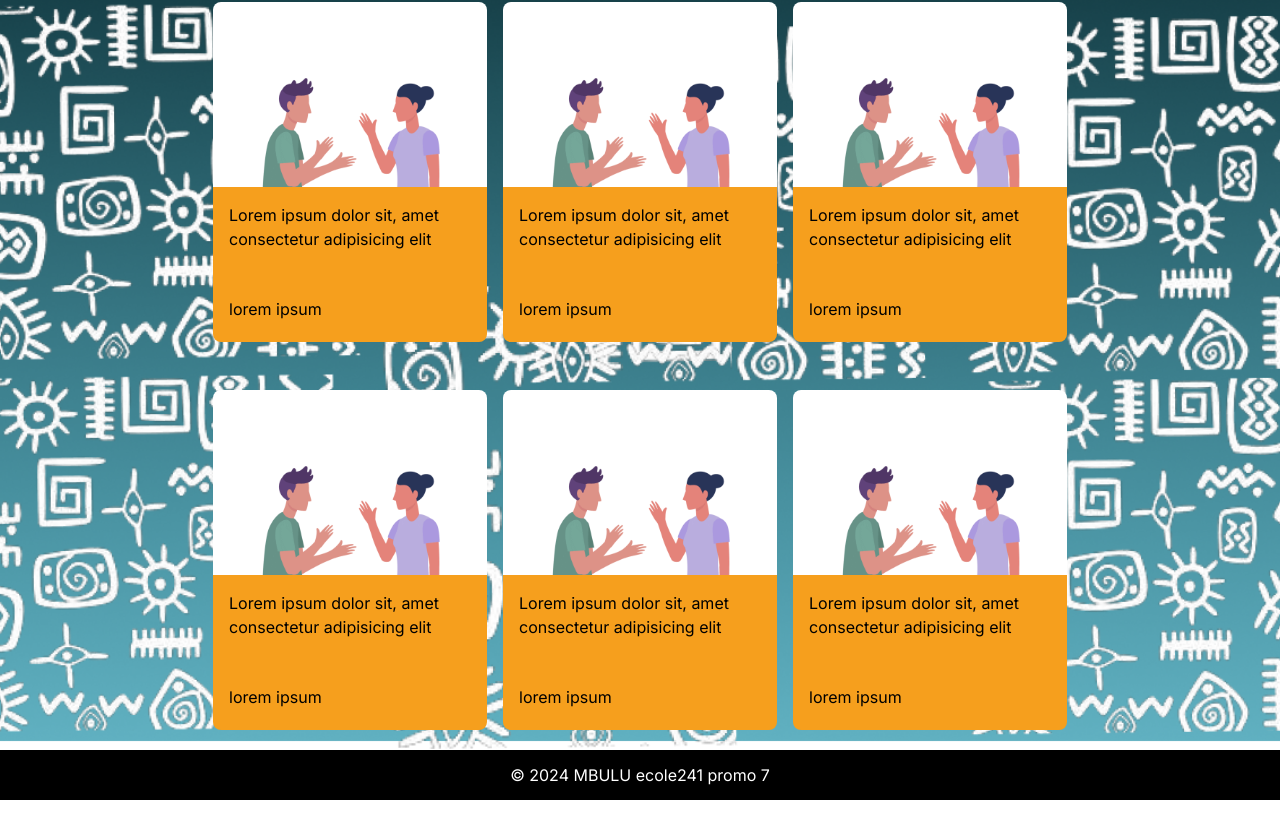
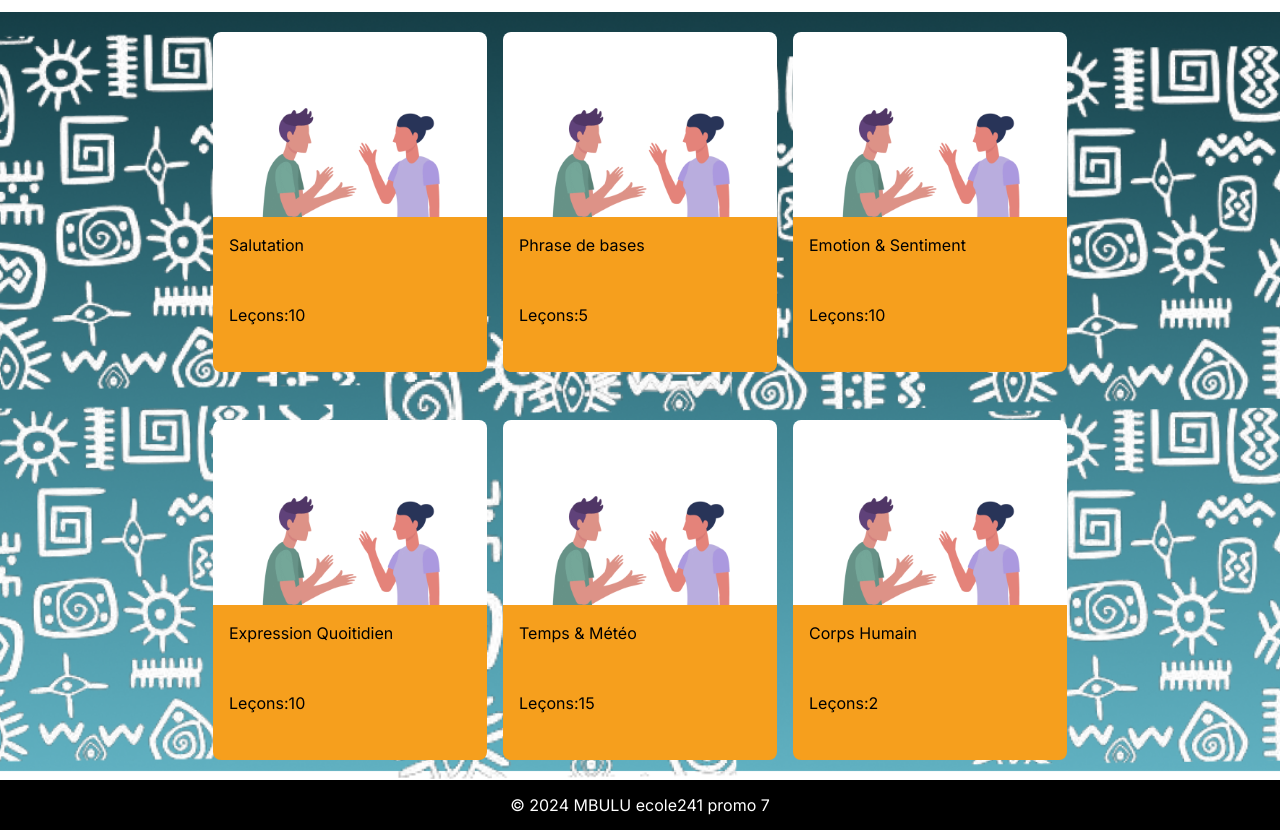
Before and after one commit to franckdarren/mbulu, a Next.js app: page /cours in a window 1280 px wide. Shown: the part 911-1741 px from the top of the page. Before the commit the page ends 1711 px from the top, so only its background shows below. Built offline with nearby package versions, Linux system fonts and the light colour scheme.

Commit message:
modification

```diff
--- a/app/cours/CoursCard.jsx
+++ b/app/cours/CoursCard.jsx
@@ -1,6 +1,6 @@
 import Image from "next/image";
 
-export function CoursCard() {
+export function CoursCard({theme, lesson}) {
     return (
         <div class="flex flex-col justify-center items-center" >
             <div class=" rounded-[10px] w-[274px] my-5 h-[100%]" >
@@ -13,10 +13,10 @@ export function CoursCard() {
                 </div>
                 <div class="bg-[#f69f1d] p-4 rounded-b-lg w-[274px] h-[155px] ">
                     <div>
-                        <h3>Lorem ipsum dolor sit, amet consectetur adipisicing elit</h3>
+                        <h3>{theme}</h3>
                     </div>
                     <div class=" h-[70px] flex flex-col justify-end items-baseline">
-                        <p>lorem ipsum</p>
+                        <p>{lesson}</p>
                     </div>
                 </div>
             </div>
--- a/app/cours/CoursListe.jsx
+++ b/app/cours/CoursListe.jsx
@@ -4,14 +4,14 @@ export function CoursListe() {
     return (
         <div class="lg:flex lg:flex-col gap-2 mt-[30px] lg:items-center lg:justify-center lg:bg-cover lg:bg-center" style={{ backgroundImage: 'url(/assets/bgtheme.png)' }}>
             <div class="lg:flex lg:flex-row gap-4 ">
-                <CoursCard />
-                <CoursCard />
-                <CoursCard />
+                <CoursCard theme=" Salutation" lesson="Leçons:10" />
+                <CoursCard theme="Phrase de bases " lesson="Leçons:5" />
+                <CoursCard theme=" Emotion & Sentiment " lesson="Leçons:10" />
             </div>
             <div class="lg:flex lg:flex-row gap-4">
-                <CoursCard />
-                <CoursCard />
-                <CoursCard />
+                <CoursCard theme=" Expression Quoitidien" lesson="Leçons:10" />
+                <CoursCard theme=" Temps & Météo " lesson="Leçons:15" />
+                <CoursCard theme=" Corps Humain " lesson="Leçons:2" />
             </div>
         </div>
     );
--- a/app/cours/page.js
+++ b/app/cours/page.js
@@ -8,7 +8,7 @@ export default function PageCours() {
     return (
         <main className="">
             <Navbar />
-            <Header Image2="/assets/punu.png"  Image1="/assets/mot.gif" titreText="Punu" titreParagraph="Lorem ipsum dolor sit amet, consectetur adipiscing elit. Sed do eiusmod tempor incididunt ut labore et dolore magna aliqua. Ut enim ad minim veniam, quis nostrud exercitation ullamco laboris nisi ut aliquip ex ea commodo consequat. Duis aute  eu fugiat nulla pariatur. Excepteur sint occaecat cupidatat non proident, sunt in culpa qui officia deserunt mollit anim id est laborum." />
+            <Header Image2="/assets/punu.png"  Image1="/assets/mot.gif" titreText="Punu" titreParagraph="Les origines des Punu sont assez controversées, mais nous pouvons retenir que les Punu viendraient de Bunguri Kassai suite à des guerres , par la suite ils ont fondé Ndunde, puis ils arrivèrent a Divenié au XV e siècle et de Diviniéils se sont séparés avec les quatre clans en prenant des trajets différents. Ils ont cohabité avec les Lumbu et les Vili. Ils trouvèrent les Lumbu sur cette région. Les Vili vinrent par la suite trouver les Lumbu et les Punu installés sur cette partie, région du mont Fuari." />
             <CoursListe />
             <Footer />
         </main>
--- /dev/null
+++ b/app/dictionnaire/dictionnaire.jsx
@@ -0,0 +1,18 @@
+export function Dictionnaire({titre, expression, other}){
+    return(
+        <div className="ml-[50px]">
+            <ul className="text-[30px] font-bold text-[#164048]">
+                <li>{titre}</li>
+            </ul>
+            <ul className="ml-[50px] text-[30px] font-normal">
+                <li>{expression}</li>
+                <li>{expression}</li>
+            </ul>
+            <ul className="ml-[109px] text-[30px] font-normal">
+                <li>{other}</li>
+                <li>{other}</li>
+            </ul>
+
+        </div>
+    );
+}
--- a/app/dictionnaire/page.js
+++ b/app/dictionnaire/page.js
@@ -2,6 +2,7 @@ import Image from "next/image";
 import { Search } from "./Search";
 import { Navbar } from "../_components/Navbar";
 import { Footer } from "../_components/Footer";
+import { Dictionnaire } from "./dictionnaire";
 
 export default function PageDictionnaire() {
     return (
@@ -32,7 +33,10 @@ export default function PageDictionnaire() {
             </div>
             <div className="bg-[#FB9600] w-full pl-[20px] mt-[30px]">Dictionnaire Français-Punu</div>
 
-            <Footer />
+            <Dictionnaire titre="Bonjour" expression="Marambura" other="Lorem"/>
+            <Dictionnaire titre="" expression="" other=""/>
+
+            <Footer  className=" bottom-0"/>
         </main>
     );
 }
--- a/app/page.js
+++ b/app/page.js
@@ -56,7 +56,8 @@ const Section1 = () => {
           <div class="md:flex md:flex-col md:justify-center w-[70%] px-4">
             <h1 class="text-2xl font-bold my-2">Interactive Announcement</h1>
             <p class="my-2 text-[15px]">
-              Lorem ipsum dolor sit amet, consectetur adipiscing elit. Vivamus lacinia odio vitae vestibulum vestibulum. Cras venenatis euismod malesuada. Nullam ac erat ante. Pellentesque eget venenatis purus. Nullam vitae lacus sit amet eros vestibulum ullamcorper.
+            Bienvenue sur Mbulu !
+            Nous sommes ravis de vous accueillir sur le premier dictionnaire numérique interactif dédié aux langues gabonaises. Mbulu a été conçu pour préserver et promouvoir la richesse linguistique et culturelle du Gabon. Que vous soyez un jeune Gabonais désireux de reconnecter avec vos racines ou un passionné de langues en quête de nouvelles découvertes, vous êtes au bon endroit.
             </p>
           </div>
         </div>
@@ -68,9 +69,9 @@ const Section2 = () => {
   return (
     <div className="bg-[#03829c]">
       <Image src="/assets/WeWork — Rebecca Mock.gif"
-        width={145}
+        width={135}
         height={113}
-        className="relative left-[210px] top-[15px]  rounded-lg md:w-[284px] md:h-[152px] md:left-[60%]"
+        className="relative left-[210px] top-[15px]  rounded-lg md:w-[274px] md:h-[152px] md:left-[60%]"
       />
 
       <h3 className="my-[15px] text-center text-[#fb9600] font-semibold text-[23px] md:text-[30px]">Obtenez des traduction<br /> instantanées dans plusieurs<br />  langues gabonaises</h3>
@@ -90,7 +91,7 @@ const Section2 = () => {
 
 const SectionCard = () => {
   return (
-    <div>
+    <div className="my-[150px]">
       <h1 className="text-center text-[16px] font-normal md:text-[20px] md:font-normal md: my-[25px]">Choisir la langue</h1>
       <div className="flex flex-col items-center mt-[10px] mb-[10px] md:flex md:flex-row md:items-center md:justify-center md:gap-[15px]">
 
@@ -111,7 +112,7 @@ const Section4 = () => {
         <h1 class="text-[#fb9600] leading-tight text-[20px] md:text-[50px]">Un panel de cours gratuits et adaptés à tous</h1>
       </div>
       <div>
-        <p class="text-[white] text-[10px] md:text-[20px]">Lorem ipsum dolor sit amet, consectetur adipiscing elit. Vivamus lacinia odio vitae vestibulum vestibulum. Cras venenatis euismod malesuada. Nullam ac erat ante. Pellentesque eget venenatis purus. Nullam vitae lacus sit amet eros vestibulum ullamcorper.</p></div>
+        <p class="text-[white] text-[10px] md:text-[20px]"> "Mbulu" , permettant aux utilisateurs d'apprendre les langues gabonaises de manière ludique et interactive. L'application utilise des technologies modernes pour offrir une expérience utilisateur fluide et accessible, même hors ligne.</p></div>
       </div>
     <div class="bg-cover bg-center flex justify-center items-center h-[300px] w-full">
       <Image src="/assets/img family.png"
```
